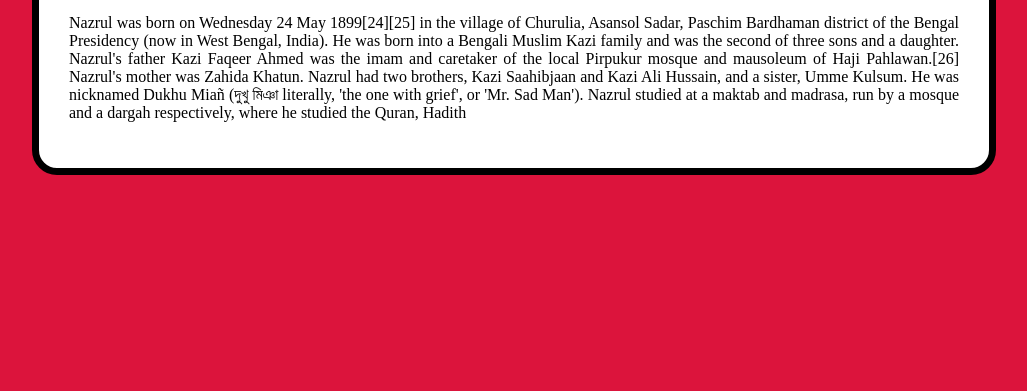
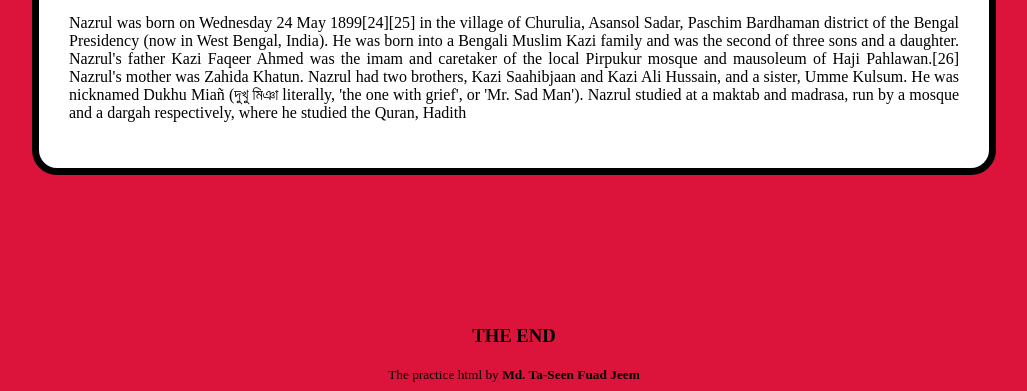
Before and after one commit to TaseenZim/second-project, a plain HTML site: page index.html in a window 1280 px wide. Shown: the part 1447-1838 px from the top of the page, without its empty margins (126-1153 px from the left). Before the commit the page ends 1772 px from the top, so only its background shows below. Drawn offline with Linux system fonts and the light colour scheme.

Commit message:
last er dui line add kora hoise

```diff
--- a/index.html
+++ b/index.html
@@ -62,5 +62,7 @@ h1{
         <p>
         Nazrul was born on Wednesday 24 May 1899[24][25] in the village of Churulia, Asansol Sadar, Paschim Bardhaman district of the Bengal Presidency (now in West Bengal, India). He was born into a Bengali Muslim Kazi family and was the second of three sons and a daughter. Nazrul's father Kazi Faqeer Ahmed was the imam and caretaker of the local Pirpukur mosque and mausoleum of Haji Pahlawan.[26] Nazrul's mother was Zahida Khatun. Nazrul had two brothers, Kazi Saahibjaan and Kazi Ali Hussain, and a sister, Umme Kulsum. He was nicknamed Dukhu Miañ (দুখু মিঞা literally, 'the one with grief', or 'Mr. Sad Man'). Nazrul studied at a maktab and madrasa, run by a mosque and a dargah respectively, where he studied the Quran, Hadith
     </div>
+    <center><h3>THE END</h3></center>
+    <center><small>The practice html by <strong>Md. Ta-Seen Fuad Jeem</strong></small></center>
 </body>
 </html>
```
